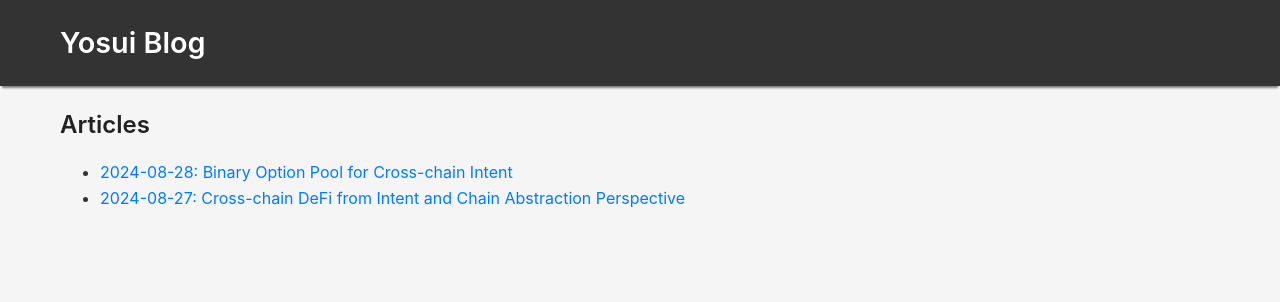
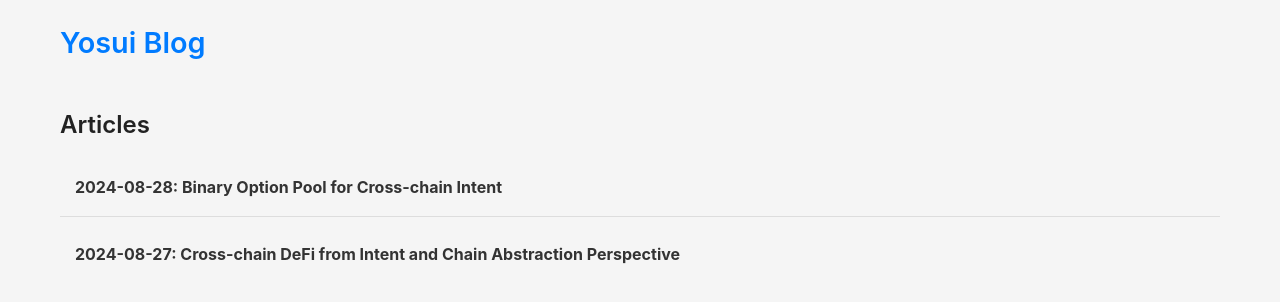
Before and after one commit to yosui/blog, a plain HTML site: page index.html in a window 1280 px wide. Drawn offline with Linux system fonts and the light colour scheme.

Commit message:
modified css in home

```diff
--- a/css/styles.css
+++ b/css/styles.css
@@ -40,9 +40,8 @@
 
 /* Header styles */
 header {
-    background-color: #333;
+    background-color: #f5f5f5;
     padding: 20px 0;
-    box-shadow: 0 4px 2px -2px gray;
 }
 
 header .container {
@@ -142,3 +141,26 @@
     display: block;
     margin: 0 auto;
 }
+
+
+ul {
+    list-style-type: none;
+    margin: 0;
+    padding: 0;
+}
+
+li {
+    margin-bottom: 10px;
+    padding: 15px;
+    border-bottom: 1px solid #ddd;
+}
+
+li:last-child {
+    border-bottom: none;
+}
+
+li a {
+    text-decoration: none;
+    color: #333;
+    font-weight: bold;
+}
--- a/index.html
+++ b/index.html
@@ -9,7 +9,7 @@
     <meta property="og:title" content="Yosui Blog">
     <meta property="og:type" content="website">
     <meta property="og:url" content="https://yosui.eth.limo/">
-    <meta property="og:image" content="./images/blog.png">
+    <meta property="og:image" content="https://ipfs.io/ipfs/QmPSw9toibguG9zZMPic7dQdsyRRg8PrcnKjfJPU5at9kt?filename=blog.png">
     <meta property="og:description" content="blog by Yosui">
     <meta property="og:site_name" content="Yosui Blog">
     <meta property="og:locale" content="en_US">
@@ -17,14 +17,14 @@
     <meta name="twitter:card" content="summary_large_image">
     <meta name="twitter:title" content="Yosui Blog">
     <meta name="twitter:description" content="Yosui Blog">
-    <meta name="twitter:image" content="./images/blog.png">
+    <meta name="twitter:image" content="https://ipfs.io/ipfs/QmPSw9toibguG9zZMPic7dQdsyRRg8PrcnKjfJPU5at9kt?filename=blog.png">
     <meta name="twitter:url" content="https://yosui.eth.limo/">
 
 </head>
 <body>
     <header>
         <div class="container">
-            <h1><a href="#"><font color="#FFFFFF">Yosui Blog</font></a></h1>
+            <h1><a href="#">Yosui Blog</h1>
             <nav>
                 <a href="#"> </a>
             </nav>
```
Also changed, not shown: articles/Binary Option Pool for Cross-chain Intent.html (+16 -2 lines), articles/Cross-chain DeFi from Intent and Chain Abstraction Perspective.html (+16 -2 lines), js/generate-article.js (+14 -0 lines), 1 other file.
